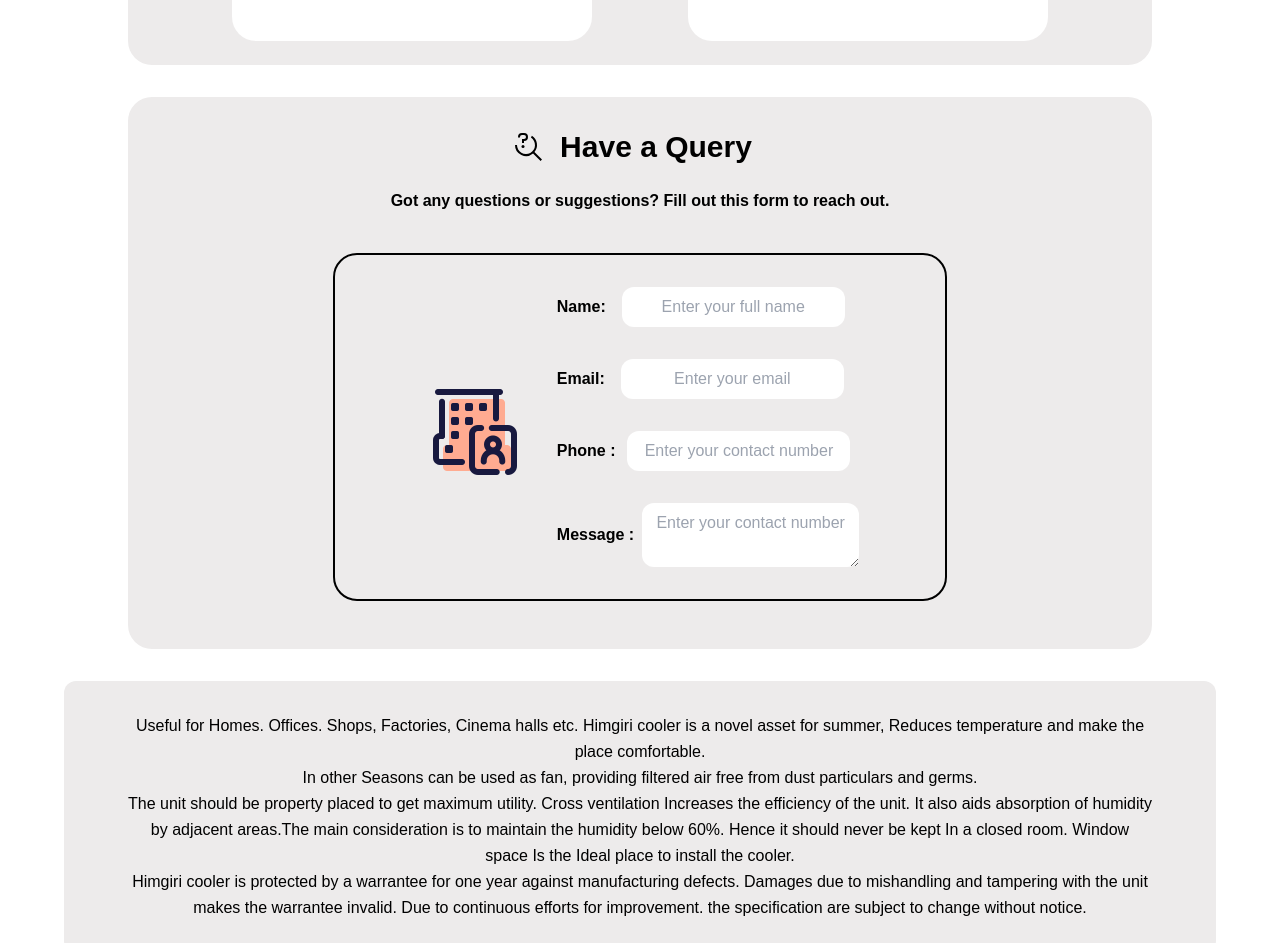
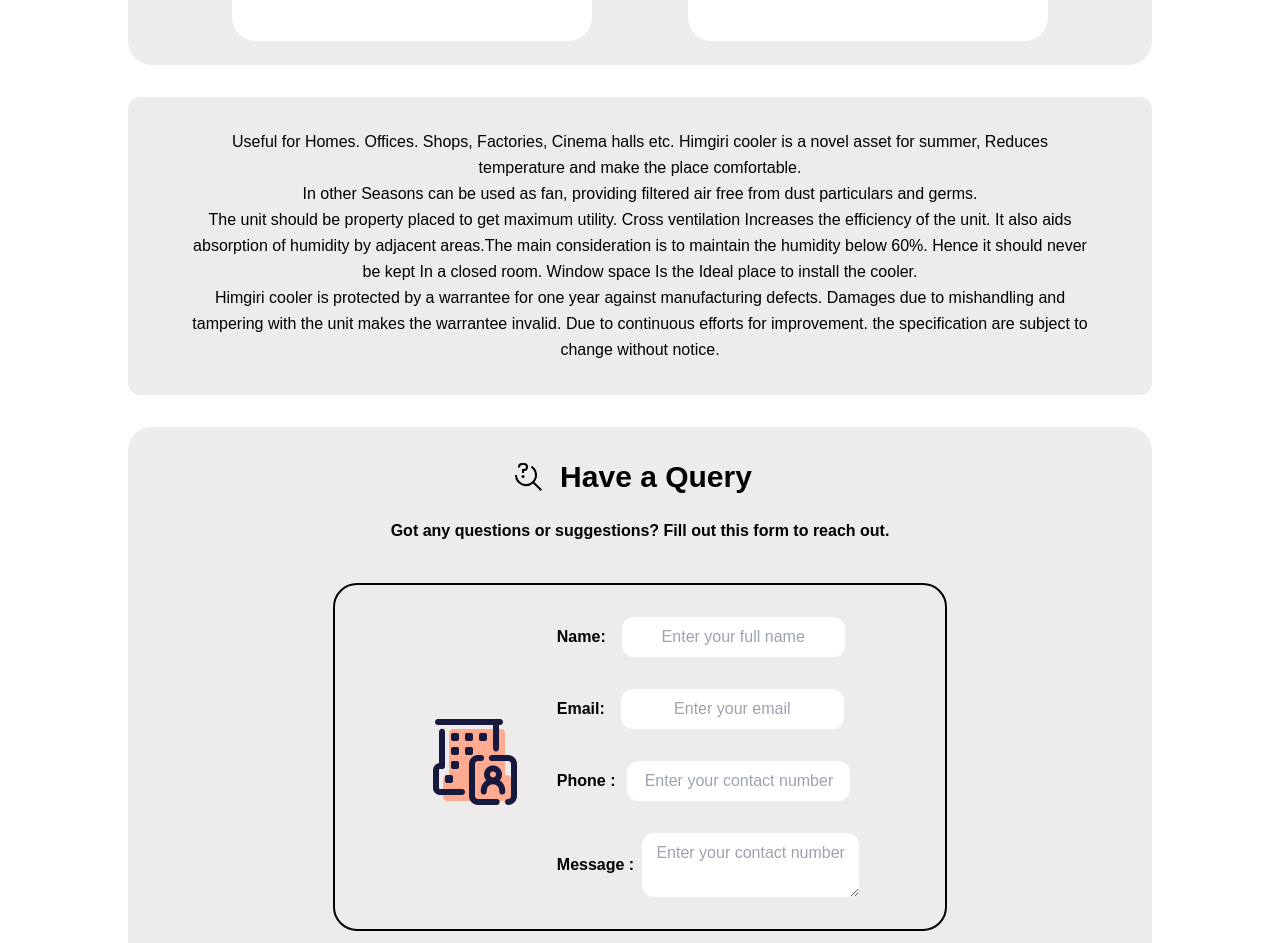
Before and after one commit to Aryaman11/storeapp, a React (Create React App) app: page / in a window 1280 px wide. Shown: the part 903-1846 px from the top of the page. Built offline with nearby package versions, Linux system fonts and the light colour scheme.

Commit message:
align home widget

```diff
--- a/src/component/homeWidget/infobox.jsx
+++ b/src/component/homeWidget/infobox.jsx
@@ -1,6 +1,6 @@
 const InfoBox = () =>{
     return(
-        <div className="bg-[#EDEBEB] max-sm:mx-8 px-8 mx-16 min-md:mx-28 md:px-16 py-8 text-center font-poppins font-medium leading-relaxed rounded-xl">
+        <div className="bg-[#EDEBEB] max-sm:mx-8 px-8 mx-32 min-md:mx-28 md:px-16 py-8 text-center font-poppins font-medium leading-relaxed rounded-xl my-4">
             <h1 className="text-md ">Useful for Homes. Offices. Shops, Factories, Cinema halls etc. Himgiri cooler is a novel asset for summer, Reduces temperature and make the place comfortable.</h1>
             <p>In other Seasons can be used as fan, providing filtered air free from dust particulars and germs.</p>
             <p>The unit should be property placed to get maximum utility. Cross ventilation Increases the efficiency of the unit. It also aids absorption of humidity by adjacent areas.The main consideration is to maintain the humidity below 60%. Hence it should never be kept In a closed room. Window space Is the Ideal place to install the cooler.</p>
--- a/src/pages/index.jsx
+++ b/src/pages/index.jsx
@@ -11,8 +11,9 @@
              <Header/>
              <Banner/>
              <Offer/>
+             <InfoBox/>
              <Query/>
-             <InfoBox/>
+
 
             <Footer/>
         </div>
```
